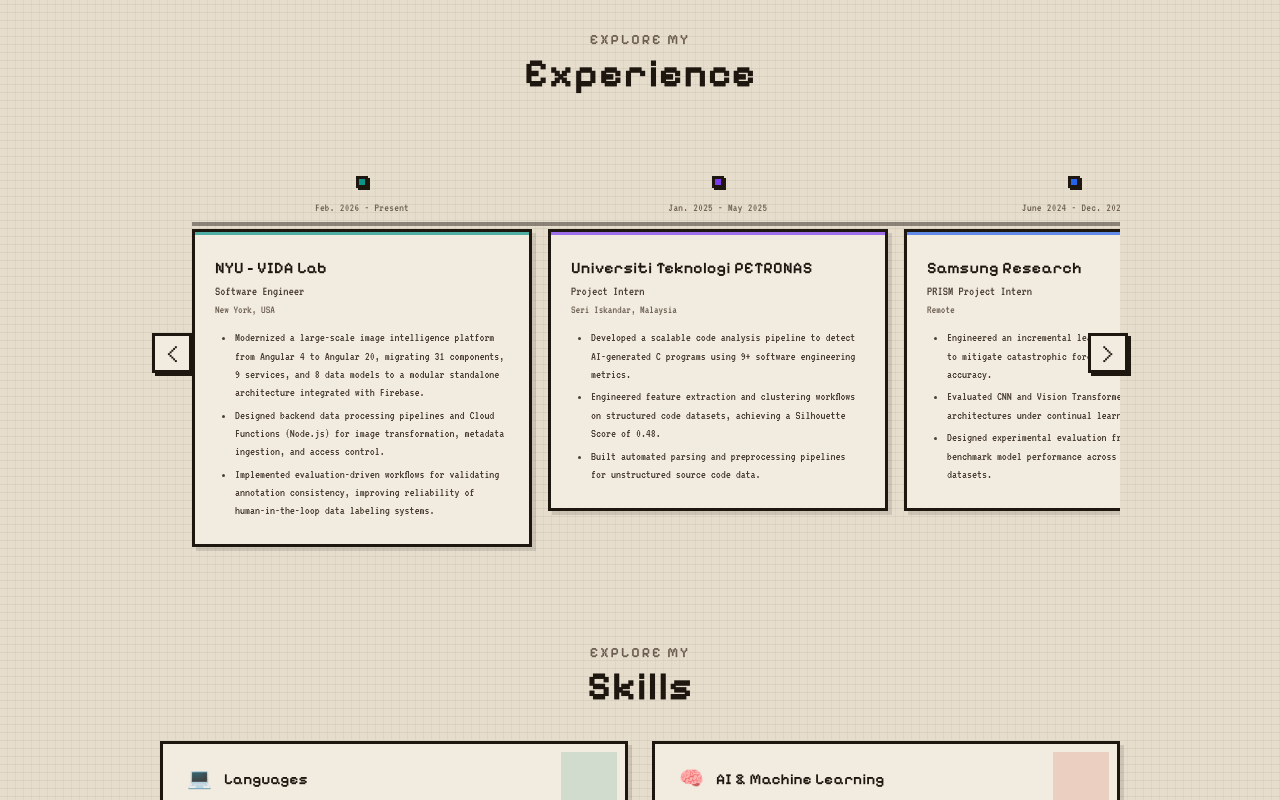
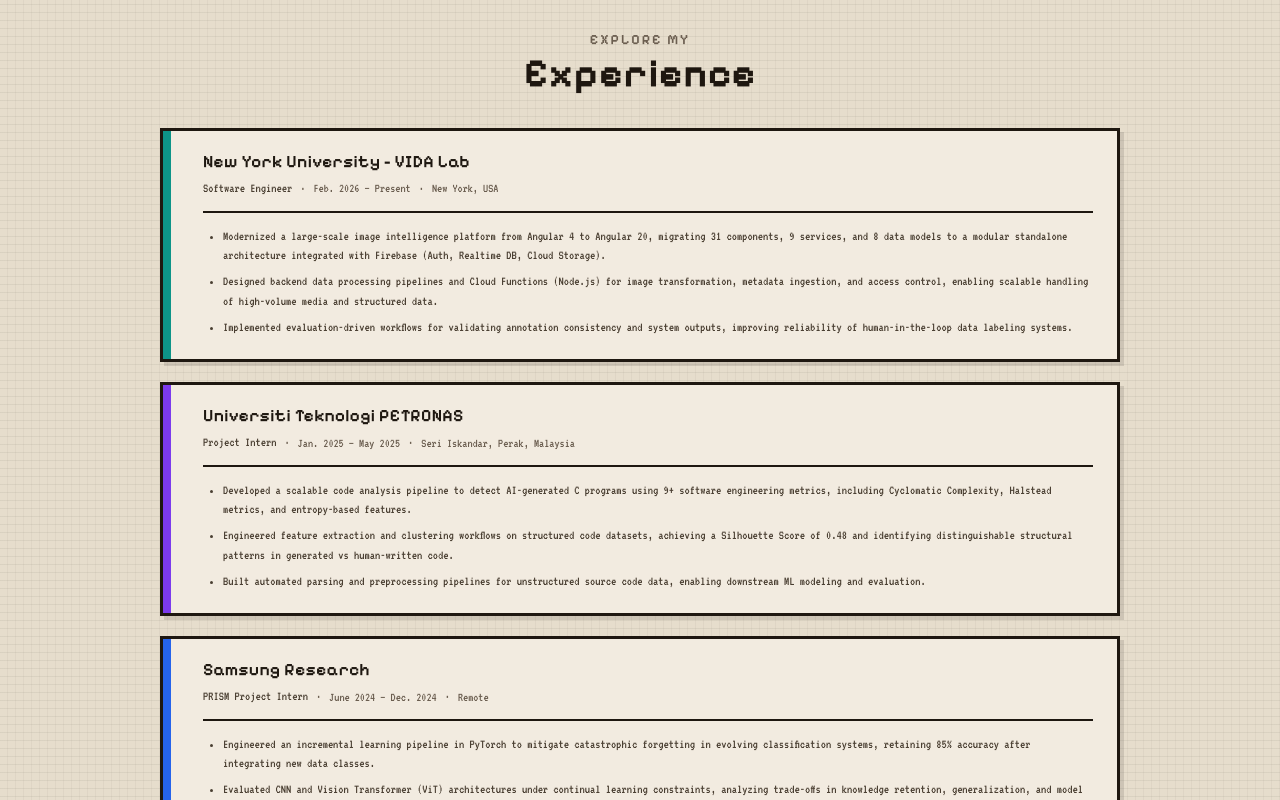
Before and after one commit to happyananya/Web_Portfolio, a React (Vite) app: page / in a window 1280 px wide. Shown: the part 1620-2420 px from the top of the page. Built offline with nearby package versions, Linux system fonts and the light colour scheme.

Commit message:
improvements

```diff
--- a/src/components/Experience.jsx
+++ b/src/components/Experience.jsx
@@ -1,80 +1,69 @@
-import React, { useRef } from "react";
+import React from "react";
 import { motion } from "framer-motion";
 import ScrollReveal from "./ScrollReveal";
 
 const experiences = [
   {
-    company: "NYU - VIDA Lab",
+    company: "New York University - VIDA Lab",
     role: "Software Engineer",
     location: "New York, USA",
-    period: "Feb. 2026 - Present",
+    period: "Feb. 2026 – Present",
     color: "#0d9488",
     bullets: [
-      "Modernized a large-scale image intelligence platform from Angular 4 to Angular 20, migrating 31 components, 9 services, and 8 data models to a modular standalone architecture integrated with Firebase.",
-      "Designed backend data processing pipelines and Cloud Functions (Node.js) for image transformation, metadata ingestion, and access control.",
-      "Implemented evaluation-driven workflows for validating annotation consistency, improving reliability of human-in-the-loop data labeling systems.",
+      "Modernized a large-scale image intelligence platform from Angular 4 to Angular 20, migrating 31 components, 9 services, and 8 data models to a modular standalone architecture integrated with Firebase (Auth, Realtime DB, Cloud Storage).",
+      "Designed backend data processing pipelines and Cloud Functions (Node.js) for image transformation, metadata ingestion, and access control, enabling scalable handling of high-volume media and structured data.",
+      "Implemented evaluation-driven workflows for validating annotation consistency and system outputs, improving reliability of human-in-the-loop data labeling systems.",
     ],
   },
   {
     company: "Universiti Teknologi PETRONAS",
     role: "Project Intern",
-    location: "Seri Iskandar, Malaysia",
-    period: "Jan. 2025 - May 2025",
+    location: "Seri Iskandar, Perak, Malaysia",
+    period: "Jan. 2025 – May 2025",
     color: "#7c3aed",
     bullets: [
-      "Developed a scalable code analysis pipeline to detect AI-generated C programs using 9+ software engineering metrics.",
-      "Engineered feature extraction and clustering workflows on structured code datasets, achieving a Silhouette Score of 0.48.",
-      "Built automated parsing and preprocessing pipelines for unstructured source code data.",
+      "Developed a scalable code analysis pipeline to detect AI-generated C programs using 9+ software engineering metrics, including Cyclomatic Complexity, Halstead metrics, and entropy-based features.",
+      "Engineered feature extraction and clustering workflows on structured code datasets, achieving a Silhouette Score of 0.48 and identifying distinguishable structural patterns in generated vs human-written code.",
+      "Built automated parsing and preprocessing pipelines for unstructured source code data, enabling downstream ML modeling and evaluation.",
     ],
   },
   {
     company: "Samsung Research",
     role: "PRISM Project Intern",
     location: "Remote",
-    period: "June 2024 - Dec. 2024",
+    period: "June 2024 – Dec. 2024",
     color: "#2563eb",
     bullets: [
-      "Engineered an incremental learning pipeline in PyTorch to mitigate catastrophic forgetting, retaining 85% accuracy.",
-      "Evaluated CNN and Vision Transformer (ViT) architectures under continual learning constraints.",
-      "Designed experimental evaluation frameworks to benchmark model performance across sequential datasets.",
+      "Engineered an incremental learning pipeline in PyTorch to mitigate catastrophic forgetting in evolving classification systems, retaining 85% accuracy after integrating new data classes.",
+      "Evaluated CNN and Vision Transformer (ViT) architectures under continual learning constraints, analyzing trade-offs in knowledge retention, generalization, and model stability.",
+      "Designed experimental evaluation frameworks to benchmark model performance across sequential datasets, improving robustness of model selection decisions.",
     ],
   },
   {
     company: "Aidash",
     role: "Data Science Intern",
-    location: "Bangalore, India",
-    period: "June 2024 - July 2024",
+    location: "Bangalore, Karnataka, India",
+    period: "June 2024 – July 2024",
     color: "#dc2626",
     bullets: [
       "Implemented YOLOv8 architecture to detect alligator cracks on roads, achieving a precision of 91.26%.",
-      "Boosted model recall by 50% using Canny edge detection and CLAHE preprocessing on a 25,000-image dataset.",
+      "Boosted model recall by 50% using Canny edge detection and CLAHE (adaptive histogram equalization) preprocessing on a 25,000-image dataset.",
     ],
   },
   {
     company: "National Aerospace Laboratories",
     role: "Research Intern",
     location: "Remote",
-    period: "Oct. 2023 - Dec. 2023",
+    period: "Oct. 2023 – Dec. 2023",
     color: "#d97706",
     bullets: [
-      "Spearheaded VGG19 algorithm implementation, attaining 70% accuracy in symbol and shape recognition using 90,000 images.",
-      "Developed a grid-based display system, achieving 80% accuracy in identifying coordinates for various shapes and symbols.",
+      "Spearheaded VGG19 algorithm implementation, attaining 70% accuracy in symbol and shape recognition using a dataset of 90,000 images.",
+      "Utilized innovative techniques to develop a grid-based display system, achieving an 80% accuracy rate in identifying coordinates for various shapes and symbols.",
     ],
   },
 ];
 
 function Experience() {
-  const scrollRef = useRef(null);
-
-  const scroll = (direction) => {
-    if (!scrollRef.current) return;
-    const cardWidth = scrollRef.current.querySelector(".htl-card").offsetWidth;
-    scrollRef.current.scrollBy({
-      left: direction * (cardWidth + 16),
-      behavior: "smooth",
-    });
-  };
-
   return (
     <section id="experience">
       <ScrollReveal>
@@ -82,49 +71,41 @@
         <h1 className="title">Experience</h1>
       </ScrollReveal>
 
-      <div className="htl-wrapper">
-        <button className="htl-arrow htl-arrow-left" onClick={() => scroll(-1)} aria-label="Scroll left">
-          &#8249;
-        </button>
-
-        <div className="htl-track" ref={scrollRef}>
-          <div className="htl-track-scroll">
-            <div className="htl-line" aria-hidden="true" />
-
+      <div className="exp-stack">
         {experiences.map((exp, index) => (
-              <motion.div
-                className="htl-item"
-                key={index}
-                initial={{ opacity: 0, y: 30 }}
+          <motion.article
+            className="exp-row"
+            key={`${exp.company}-${exp.period}`}
+            style={{ "--exp-accent": exp.color }}
+            initial={{ opacity: 0, y: 24 }}
             whileInView={{ opacity: 1, y: 0 }}
-                viewport={{ once: true, amount: 0.3 }}
-                transition={{ duration: 0.5, delay: index * 0.1 }}
+            viewport={{ once: true, amount: 0.15 }}
+            transition={{ duration: 0.45, delay: index * 0.06 }}
           >
-                <div className="htl-dot" style={{ background: exp.color }} />
-                <span className="htl-period">{exp.period}</span>
-                <motion.div
-                  className="htl-card"
-                  whileHover={{ y: -6, boxShadow: "0 12px 32px rgba(0,0,0,0.12)" }}
-                  transition={{ duration: 0.25 }}
-                >
-                  <div className="htl-card-accent" style={{ background: exp.color }} />
-                  <h3 className="htl-card-company">{exp.company}</h3>
-                  <p className="htl-card-role">{exp.role}</p>
-                  <p className="htl-card-location">{exp.location}</p>
-                  <ul className="htl-card-bullets">
+            <div className="exp-row-accent" aria-hidden="true" />
+            <div className="exp-row-body">
+              <header className="exp-row-header">
+                <h2 className="exp-row-company">{exp.company}</h2>
+                <p className="exp-row-meta">
+                  <span className="exp-row-role">{exp.role}</span>
+                  <span className="exp-row-sep" aria-hidden="true">
+                    ·
+                  </span>
+                  <span className="exp-row-period">{exp.period}</span>
+                  <span className="exp-row-sep" aria-hidden="true">
+                    ·
+                  </span>
+                  <span className="exp-row-location">{exp.location}</span>
+                </p>
+              </header>
+              <ul className="exp-row-bullets">
                 {exp.bullets.map((b, i) => (
                   <li key={i}>{b}</li>
                 ))}
               </ul>
-                </motion.div>
-              </motion.div>
+            </div>
+          </motion.article>
         ))}
-          </div>
-        </div>
-
-        <button className="htl-arrow htl-arrow-right" onClick={() => scroll(1)} aria-label="Scroll right">
-          &#8250;
-        </button>
       </div>
     </section>
   );
--- a/src/styles/style.css
+++ b/src/styles/style.css
@@ -383,7 +383,18 @@
 }
 .section__text__p2{
     font-size: 1.45rem;
-    margin-bottom: 1rem;
+    margin-bottom: 0.35rem;
+}
+
+.section__text__tagline{
+    font-size: 1.05rem;
+    font-weight: 500;
+    color: var(--text-secondary);
+    text-align: center;
+    line-height: 1.4;
+    max-width: 28rem;
+    margin: 0 auto 1.15rem;
+    padding: 0 0.5rem;
 }
 
 .title{
@@ -634,183 +645,113 @@
     margin-bottom: 1.5rem;
 }
 
-/*Horizontal Timeline*/
+/* Experience — stacked full-width rows */
 
-.htl-wrapper{
-    position: relative;
+.exp-stack{
+    display: flex;
+    flex-direction: column;
+    gap: 1.25rem;
     margin-top: 2rem;
+    width: 100%;
 }
 
-.htl-track{
-    overflow-x: auto;
-    scroll-snap-type: x mandatory;
-    scroll-padding: 0 2rem;
-    padding: 3rem 2rem 2rem;
-    position: relative;
-    -ms-overflow-style: none;
-    scrollbar-width: none;
+.exp-row{
+    display: flex;
+    flex-direction: row;
+    align-items: stretch;
+    width: 100%;
+    background: var(--bg-card);
+    border: 3px solid var(--border-dark);
+    box-shadow: 4px 4px 0 rgba(30, 23, 16, 0.12);
+    transition: background-color 0.35s ease, border-color 0.35s ease, box-shadow 0.2s ease;
+    box-sizing: border-box;
 }
 
-.htl-track::-webkit-scrollbar{
-    display: none;
-}
-
-/* Inner row is as wide as all cards so the line spans the full scroll width */
-.htl-track-scroll{
-    display: flex;
-    gap: 1rem;
-    position: relative;
-    width: max-content;
-    min-width: 100%;
-}
-
-.htl-line{
-    position: absolute;
-    top: 2.85rem;
-    left: 0;
-    right: 0;
-    height: 4px;
-    background: var(--border-dark);
-    opacity: 0.45;
-    transition: opacity 0.35s ease, background-color 0.35s ease;
-    pointer-events: none;
-    z-index: 0;
-}
-
-.htl-item{
-    flex: 0 0 340px;
-    scroll-snap-align: center;
-    display: flex;
-    flex-direction: column;
-    align-items: center;
-    position: relative;
-    padding-top: 1.5rem;
-    z-index: 1;
-}
-
-.htl-dot{
-    width: 12px;
-    height: 12px;
-    border-radius: 0;
-    border: 3px solid var(--border-dark);
-    background: var(--btn-bg);
-    box-shadow: 2px 2px 0 var(--border-dark);
-    position: absolute;
-    top: 0;
-    z-index: 2;
-    transition: transform 0.2s ease, box-shadow 0.2s ease;
-}
-
-.htl-item:hover .htl-dot{
-    transform: translate(-1px, -1px) scale(1.15);
-    box-shadow: 3px 3px 0 var(--border-dark);
-}
-
-.htl-period{
-    font-size: 0.72rem;
-    color: var(--text-tertiary);
-    margin-bottom: 0.75rem;
-    letter-spacing: 0.03em;
-    text-align: center;
-}
-
-.htl-card{
-    background: var(--bg-card);
-    border: 3px solid var(--border-dark);
-    border-radius: 0;
-    padding: 1.25rem;
-    width: 100%;
-    position: relative;
-    overflow: hidden;
-    transition: background-color 0.35s ease, border-color 0.35s ease;
-    box-shadow: 4px 4px 0 rgba(30, 23, 16, 0.12);
-}
-
-[data-theme="dark"] .htl-card{
+[data-theme="dark"] .exp-row{
     box-shadow: 4px 4px 0 rgba(0, 0, 0, 0.3);
 }
 
-.htl-card-accent{
-    position: absolute;
-    top: 0;
-    left: 0;
-    width: 100%;
-    height: 3px;
-    opacity: 0.7;
+.exp-row:hover{
+    box-shadow: 6px 6px 0 rgba(30, 23, 16, 0.14);
 }
 
-.htl-card-company{
+[data-theme="dark"] .exp-row:hover{
+    box-shadow: 6px 6px 0 rgba(0, 0, 0, 0.38);
+}
+
+.exp-row-accent{
+    width: 8px;
+    flex-shrink: 0;
+    background: var(--exp-accent, var(--btn-bg));
+}
+
+.exp-row-body{
+    flex: 1;
+    min-width: 0;
+    padding: 1.25rem 1.5rem 1.35rem;
+}
+
+.exp-row-header{
+    margin-bottom: 0.85rem;
+    padding-bottom: 0.75rem;
+    border-bottom: 2px solid var(--border-color);
+}
+
+.exp-row-company{
     font-family: var(--font-display);
-    font-size: 1rem;
+    font-size: 1.08rem;
     font-weight: 600;
     color: var(--text-primary);
-    margin-top: 0.25rem;
-    margin-bottom: 0.15rem;
+    margin: 0 0 0.4rem;
+    line-height: 1.25;
 }
 
-.htl-card-role{
+.exp-row-meta{
+    margin: 0;
     font-size: 0.82rem;
     font-weight: 500;
     color: var(--text-secondary);
-    margin-bottom: 0.1rem;
+    line-height: 1.5;
+    display: flex;
+    flex-wrap: wrap;
+    align-items: center;
+    gap: 0.35rem 0.5rem;
 }
 
-.htl-card-location{
-    font-size: 0.72rem;
-    color: var(--text-tertiary);
-    margin-bottom: 0.6rem;
+.exp-row-role{
+    color: var(--text-secondary);
 }
 
-.htl-card-bullets{
+.exp-row-period{
+    color: var(--text-tertiary);
+    font-size: 0.8rem;
+}
+
+.exp-row-location{
+    color: var(--text-tertiary);
+    font-size: 0.8rem;
+}
+
+.exp-row-sep{
+    color: var(--text-tertiary);
+    user-select: none;
+}
+
+.exp-row-bullets{
     list-style: disc;
     padding-left: 1.25rem;
+    margin: 0;
 }
 
-.htl-card-bullets li{
-    font-size: 0.78rem;
+.exp-row-bullets li{
+    font-size: 0.82rem;
     color: var(--text-secondary);
-    margin-bottom: 0.3rem;
-    line-height: 1.45;
+    margin-bottom: 0.4rem;
+    line-height: 1.5;
 }
 
-.htl-arrow{
-    position: absolute;
-    top: 50%;
-    transform: translateY(-50%);
-    z-index: 3;
-    background: var(--bg-card);
-    border: 3px solid var(--border-dark);
-    border-radius: 0;
-    width: 40px;
-    height: 40px;
-    display: flex;
-    align-items: center;
-    justify-content: center;
-    font-size: 1.2rem;
-    font-family: var(--font-display);
-    color: var(--text-primary);
-    cursor: pointer;
-    transition: transform 0.15s ease, box-shadow 0.15s ease, background-color 0.2s ease, color 0.2s ease;
-    box-shadow: 3px 3px 0 var(--border-dark);
-}
-
-.htl-arrow:hover{
-    background: var(--btn-bg);
-    color: var(--btn-text);
-    border-color: var(--border-dark);
-}
-
-.htl-arrow:active{
-    transform: translateY(-50%) translate(2px, 2px);
-    box-shadow: 1px 1px 0 var(--border-dark);
-}
-
-.htl-arrow-left{
-    left: -0.5rem;
-}
-
-.htl-arrow-right{
-    right: -0.5rem;
+.exp-row-bullets li:last-child{
+    margin-bottom: 0;
 }
 
 /*Skills Section - Cards */
@@ -974,102 +915,78 @@
     border-color: var(--border-color);
 }
 
-/*Flip Cards*/
+/* Project cards (single face — title, tech, description, CTA) */
 
-.flip-cards-grid{
+.projects-grid{
     display: flex;
     flex-wrap: wrap;
     gap: 2rem;
     justify-content: center;
     margin-top: 2rem;
-    perspective: 1200px;
 }
 
-.flip-card{
+.project-card{
     flex: 1 1 calc(33.333% - 2rem);
     min-width: 280px;
     max-width: 400px;
-    height: 280px;
-    perspective: 1000px;
-    cursor: pointer;
+    display: flex;
 }
 
-.flip-card-inner{
-    position: relative;
+.project-card-inner{
     width: 100%;
-    height: 100%;
-    transition: transform 0.5s ease;
-    transform-style: preserve-3d;
+    display: flex;
+    flex-direction: column;
+    border-radius: 0;
+    border: 3px solid var(--border-dark);
+    background: var(--bg-card);
+    padding: 1.5rem 1.35rem 1.35rem;
+    box-shadow: 4px 4px 0 rgba(30, 23, 16, 0.12);
+    transition: background-color 0.35s ease, border-color 0.35s ease, box-shadow 0.25s ease;
 }
 
-.flip-card:hover .flip-card-inner{
-    transform: rotateY(180deg);
-}
-
-.flip-card-front,
-.flip-card-back{
-    position: absolute;
-    inset: 0;
-    backface-visibility: hidden;
-    border-radius: 0;
-    border: 3px solid var(--border-dark);
-    padding: 2rem 1.5rem;
-    display: flex;
-    flex-direction: column;
-    justify-content: center;
-    align-items: center;
-    text-align: center;
-    transition: background-color 0.35s ease, border-color 0.35s ease;
-    box-shadow: 4px 4px 0 rgba(30, 23, 16, 0.12);
-}
-
-[data-theme="dark"] .flip-card-front,
-[data-theme="dark"] .flip-card-back{
+[data-theme="dark"] .project-card-inner{
     box-shadow: 4px 4px 0 rgba(0, 0, 0, 0.35);
 }
 
-.flip-card-front{
-    background: var(--bg-secondary);
+.project-card-inner:hover{
+    box-shadow: 6px 6px 0 rgba(30, 23, 16, 0.15);
 }
 
-.flip-card-back{
-    background: var(--bg-card);
-    transform: rotateY(180deg);
-    justify-content: space-between;
-    padding: 1.5rem;
+[data-theme="dark"] .project-card-inner:hover{
+    box-shadow: 6px 6px 0 rgba(0, 0, 0, 0.4);
 }
 
-.flip-card-title{
+.project-card-title{
     font-family: var(--font-display);
     font-size: 1.05rem;
     font-weight: 600;
     color: var(--text-primary);
-    margin-bottom: 0.75rem;
+    margin-bottom: 0.5rem;
+    text-align: center;
+    line-height: 1.25;
 }
 
-.flip-card-tech{
+.project-card-tech{
     font-size: 0.78rem;
     color: var(--text-tertiary);
     font-style: italic;
-    margin-bottom: 1rem;
+    margin-bottom: 0.85rem;
+    text-align: center;
+    line-height: 1.4;
 }
 
-.flip-card-hint{
-    font-size: 0.72rem;
-    color: var(--text-tertiary);
-    opacity: 0.6;
-    margin-top: auto;
-}
-
-.flip-card-description{
+.project-card-description{
     font-size: 0.8rem;
     color: var(--text-secondary);
     line-height: 1.55;
     text-align: left;
+    flex: 1 1 auto;
+    margin-bottom: 1.1rem;
 }
 
-.flip-card-back .project-btn{
-    margin-top: 1rem;
+.project-card-inner .project-btn{
+    align-self: center;
+    margin-top: auto;
     width: auto;
     padding: 0.6rem 1.5rem;
     font-size: 0.9rem;
```
Also changed, not shown: src/components/Hero.jsx (+5 -2 lines), src/components/Projects.jsx (+7 -13 lines), src/styles/mediaqueries.css (+18 -15 lines), public/assets/IMG_0127.jpeg (deleted), public/assets/profile-hero.png (added). Lines whose indentation alone changed are shown as unchanged.
